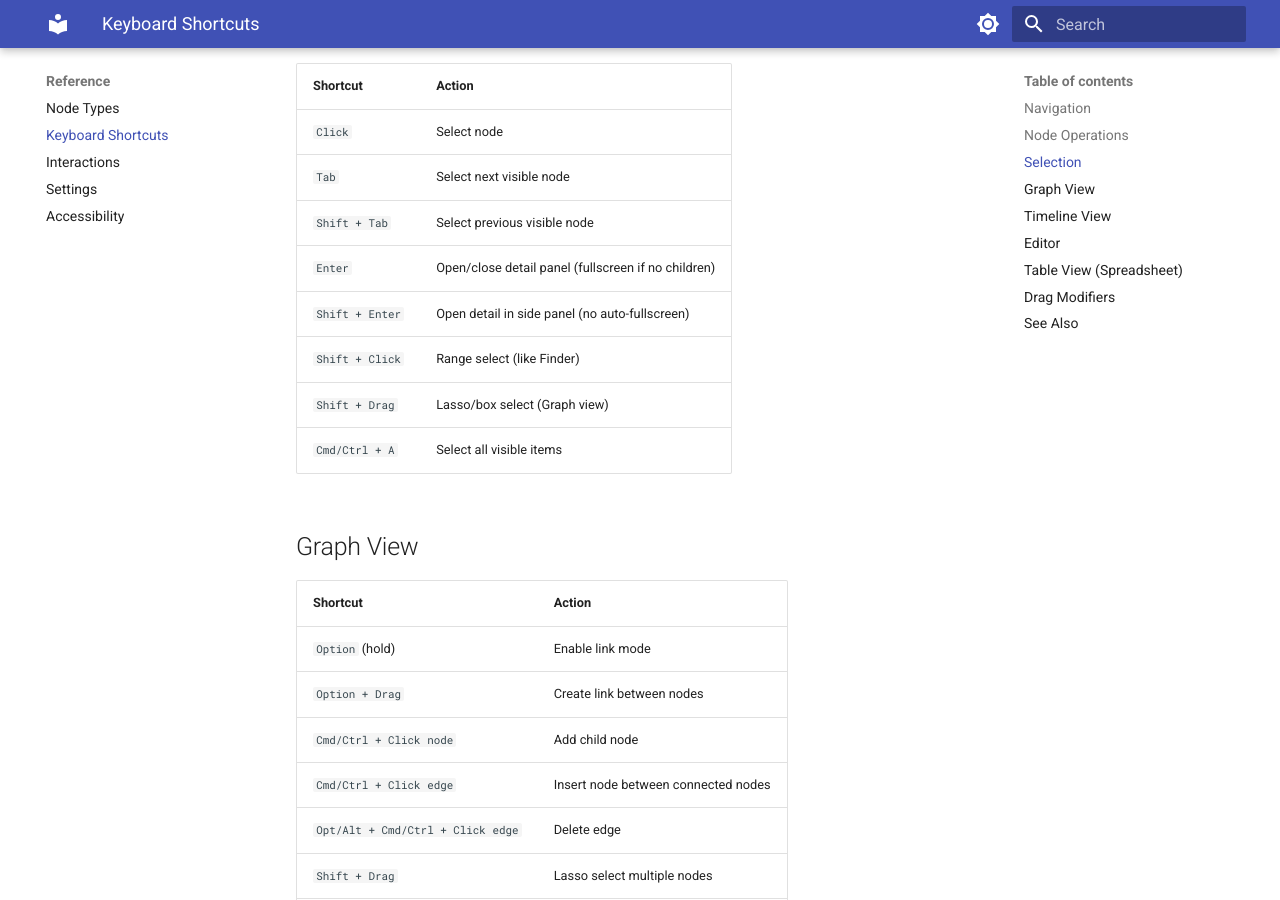
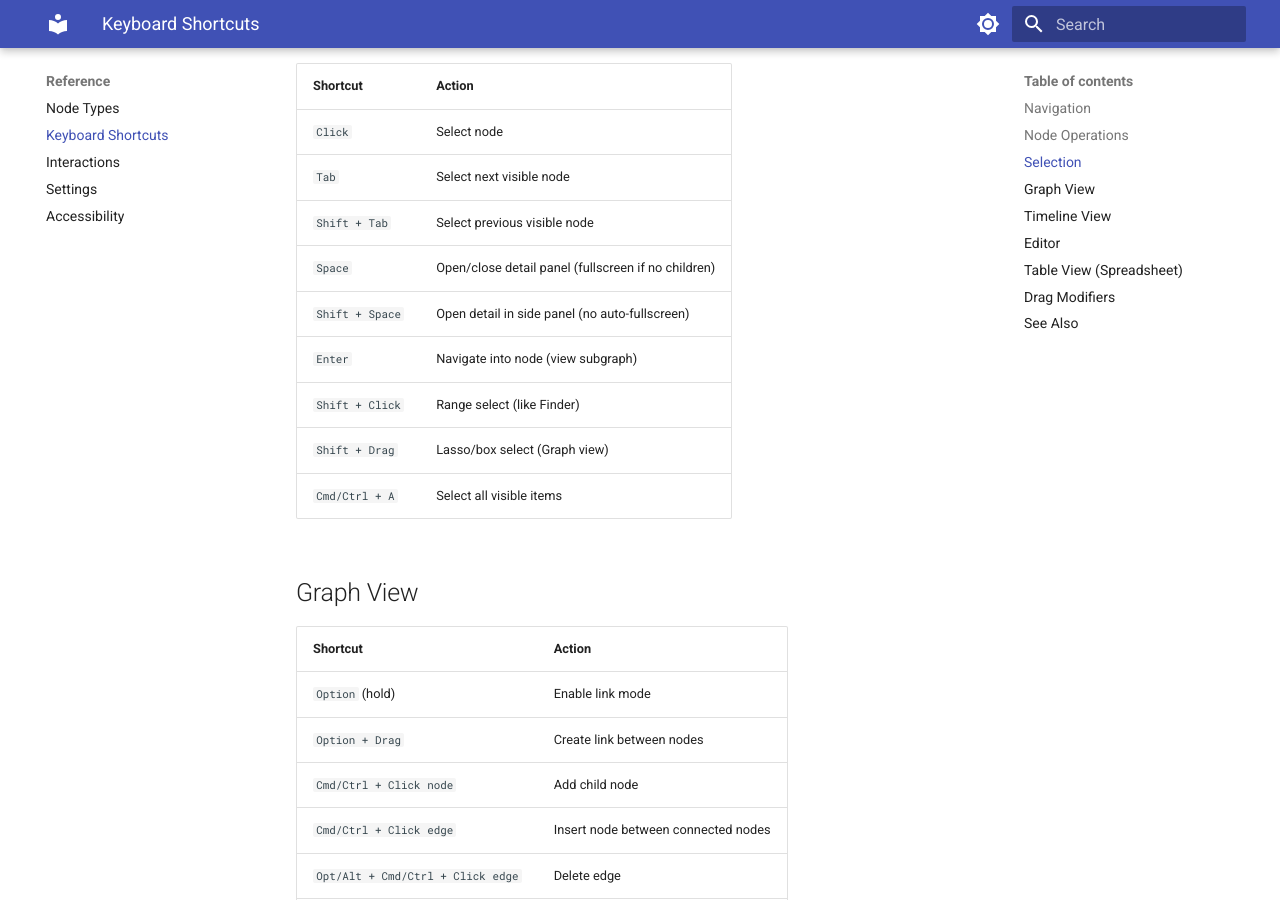
Before and after one commit to sorenwacker/graph-core, an MkDocs documentation site: the page built from docs/reference/keyboard-shortcuts.md, in a window 1280 px wide and 900 px high, scrolled down 1360 px. Built offline with MkDocs 1.6.1 and Material for MkDocs 9.7.7, drawn with Linux system fonts in a browser that asks for light colours.

Commit message:
Change Space for details, Enter for navigation
- Space: toggle detail panel (fullscreen if no children)
- Shift+Space: open detail in side panel (detached mode)
- Enter: navigate into selected node (view subgraph)
- Update keyboard shortcuts documentation

Co-Authored-By: Claude Opus 4.5 <noreply@anthropic.com>

```diff
--- a/docs/reference/keyboard-shortcuts.md
+++ b/docs/reference/keyboard-shortcuts.md
@@ -36,8 +36,9 @@ Complete keyboard shortcut reference for Graph Core.
 | `Click` | Select node |
 | `Tab` | Select next visible node |
 | `Shift + Tab` | Select previous visible node |
-| `Enter` | Open/close detail panel (fullscreen if no children) |
-| `Shift + Enter` | Open detail in side panel (no auto-fullscreen) |
+| `Space` | Open/close detail panel (fullscreen if no children) |
+| `Shift + Space` | Open detail in side panel (no auto-fullscreen) |
+| `Enter` | Navigate into node (view subgraph) |
 | `Shift + Click` | Range select (like Finder) |
 | `Shift + Drag` | Lasso/box select (Graph view) |
 | `Cmd/Ctrl + A` | Select all visible items |
--- a/src/App.vue
+++ b/src/App.vue
@@ -616,7 +616,8 @@ const { handleKeydown } = useKeyboardShortcuts({
     toggleDetailPanel,
     clearSelection,
     selectAll,
-    selectNode
+    selectNode,
+    navigateToNode
   },
   state: {
     viewMode,
```
Also changed, not shown: 1 other file.
